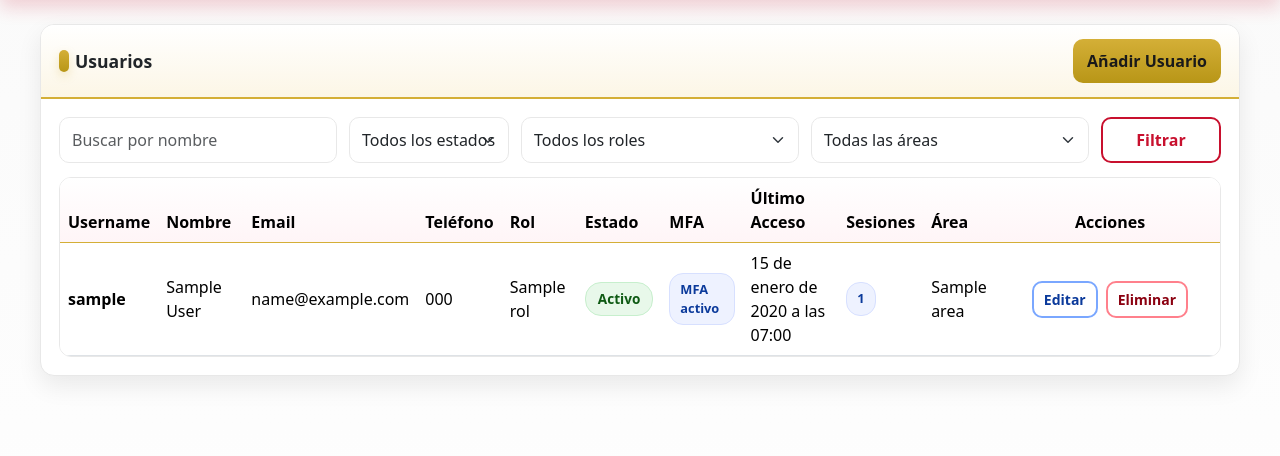
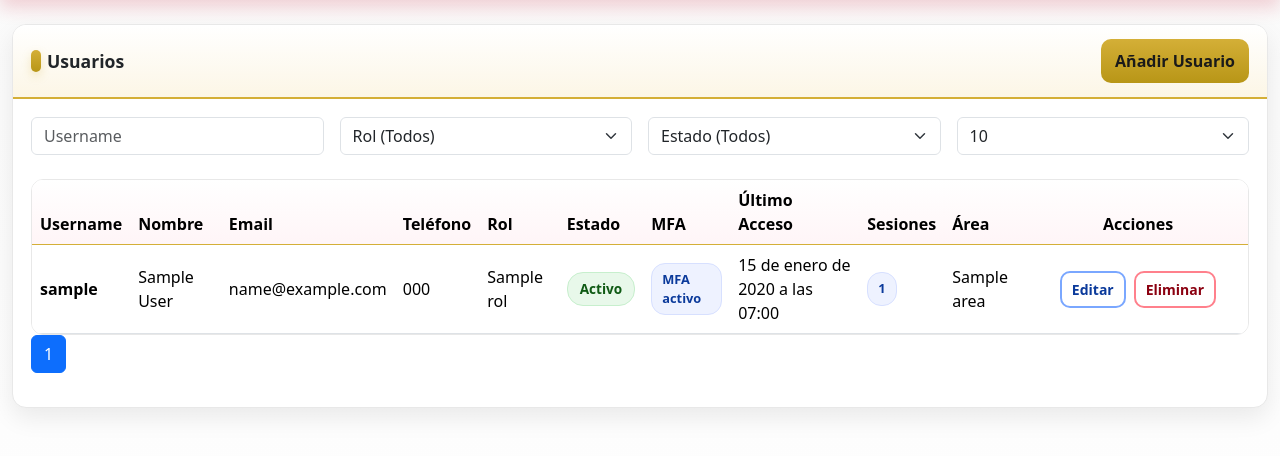
Before and after one commit to Fabithelast25/DulceriaLilis_BSM_FRR_Backend, a Django app: page /usuarioLista/ in a window 1280 px wide. Shown: the part 56-512 px from the top of the page. Run offline with Django 5.2, Linux system fonts and the light colour scheme; a user stored in the database is signed in; tables that the repository leaves empty hold one stand-in row (values such as "Sample post"); some libraries are stand-ins or nearby versions.

Commit message:
Paginador y filtrador Usuario Inventario

```diff
--- a/Panel_Usuarios/views.py
+++ b/Panel_Usuarios/views.py
@@ -4,6 +4,8 @@ from Panel_Usuarios.forms import UsuarioForm, RolForm, AreaForm
 from Panel_Usuarios.models import Usuario, Area, Rol
 from Panel_Usuarios.choices import estados
 from django.contrib.auth.decorators import login_required
+from django.core.paginator import Paginator
+from django.http import JsonResponse
 
 #Importaciones para que cuando se cree un usuario se envie un email y contraseña automatica
 from django.core.mail import send_mail
@@ -47,34 +49,54 @@ def usuarioAdd(request):
 
 @login_required(login_url='login')
 def usuarioLista(request):
-    nombres = request.GET.get('first_name', '')
-    estado = request.GET.get('estado', '')
-    rol = request.GET.get('rol', '')
-    area = request.GET.get('area', '')
+    def clean_param(param):
+        if param is None:
+            return ""
+        return param.strip()
+
+    username = clean_param(request.GET.get("username", ""))
+    rol = clean_param(request.GET.get("rol", ""))
+    estado = clean_param(request.GET.get("estado", ""))
+    per_page = clean_param(request.GET.get("per_page", "10"))
 
     usuarios = Usuario.objects.all()
 
-    if nombres:
-        usuarios = usuarios.filter(nombres__icontains=nombres)
-    if estado and estado != "None":
+    # Filtrar Username
+    if username:
+        usuarios = usuarios.filter(username__icontains=username)
+
+    # Filtrar Rol
+    if rol:
+        usuarios = usuarios.filter(rol_id=rol)
+
+    # Filtrar Estado
+    if estado:
         usuarios = usuarios.filter(estado=estado)
-    if rol and rol != "None":
-        usuarios = usuarios.filter(rol__id=rol)
-    if area and area != "None":
-        usuarios = usuarios.filter(area__id=area)
 
+    # Paginación
+    if per_page == "all":
+        usuarios_page = usuarios
+    else:
+        try:
+            per_page_int = int(per_page)
+        except ValueError:
+            per_page_int = 10
+        paginator = Paginator(usuarios, per_page_int)
+        page = request.GET.get("page")
+        usuarios_page = paginator.get_page(page)
+
+    # Obtener roles para el select
     roles = Rol.objects.all()
-    areas = Area.objects.all()
 
-    return render(request, 'Usuarios/usuarios.html', {
-        'usuario': usuarios,
-        'roles': roles,
-        'areas': areas,
-        'estados': estados,
-        'first_name': nombres,
-        'estado': estado,
-        'rol': rol,
-        'area': area,
+    # Obtener estados para el select (reutilizando tu variable de choices)
+    return render(request, "Usuarios/usuarios.html", {
+        "usuarios": usuarios_page,
+        "roles": roles,
+        "estados": estados,
+        "username_actual": username,
+        "rol_actual": rol,
+        "estado_actual": estado,
+        "per_page_actual": per_page,
     })
 
 def usuarioDelete(request, id):
--- a/templates/Usuarios/usuarios.html
+++ b/templates/Usuarios/usuarios.html
@@ -29,7 +29,7 @@
     /* Card principal */
     .page-wrap{ padding:24px 12px; }
     .card{
-      max-width: 1200px; margin:0 auto; background:var(--bg); border-radius:var(--radius);
+      max-width: 1400px; margin:0 auto; background:var(--bg); border-radius:var(--radius);
       border:1px solid var(--border); box-shadow:var(--shadow); overflow:hidden;
     }
     .card-header{
@@ -108,35 +108,55 @@
       </div>
 
       <div class="body">
+      <form method="get" id="filterForm" class="row g-3 mb-4">
 
-        <!-- 🔹 FORMULARIO DE FILTROS -->
-        <form method="get" class="toolbar" id="form_filtros">
-          <input type="text" name="nombres" id="f_nombres" class="form-control" placeholder="Buscar por nombre" value="{{ nombres|default_if_none:'' }}"/>
+        <!-- Filtro Username (en tiempo real) -->
+        <div class="col-md-3">
+          <input
+            type="text"
+            name="username"
+            class="form-control"
+            placeholder="Username"
+            value="{{ username_actual }}"
+            oninput="delayedSubmit()"
+          >
+        </div>
 
-          <select name="estado" class="form-select" id="f_estado">
-            <option value="None" {% if estado == "None" or not estado %}selected{% endif %}>Todos los estados</option>
-            {% for id, est in estados %}
-              <option value="{{ id }}" {% if id|stringformat:"s" == estado %}selected{% endif %}>{{ est }}</option>
+        <!-- Filtro Rol -->
+        <div class="col-md-3">
+          <select name="rol" class="form-select" onchange="this.form.submit()">
+            <option value="">Rol (Todos)</option>
+            {% for r in roles %}
+              <option value="{{ r.id }}" {% if r.id|stringformat:"s" == rol_actual %}selected{% endif %}>
+                {{ r.nombre }}
+              </option>
             {% endfor %}
           </select>
+        </div>
 
-          <select name="rol" class="form-select" id="f_rol">
-            <option value="">Todos los roles</option>
-            {% for r in roles %}
-              <option value="{{ r.id }}" {% if r.id|stringformat:"s" == rol %}selected{% endif %}>{{ r.nombre }}</option>
+        <!-- Filtro Estado -->
+        <div class="col-md-3">
+          <select name="estado" class="form-select" onchange="this.form.submit()">
+            <option value="">Estado (Todos)</option>
+            {% for e_val, e_txt in estados %}
+              <option value="{{ e_val }}" {% if e_val == estado_actual %}selected{% endif %}>
+                {{ e_txt }}
+              </option>
             {% endfor %}
           </select>
+        </div>
 
-          <select name="area" class="form-select" id="f_area">
-            <option value="">Todas las áreas</option>
-            {% for a in areas %}
-              <option value="{{ a.id }}" {% if a.id|stringformat:"s" == area %}selected{% endif %}>{{ a.nombre }}</option>
-            {% endfor %}
+        <!-- Cantidad por página -->
+        <div class="col-md-3">
+          <select name="per_page" class="form-select" onchange="this.form.submit()">
+            <option value="10" {% if per_page_actual == "10" %}selected{% endif %}>10</option>
+            <option value="20" {% if per_page_actual == "20" %}selected{% endif %}>20</option>
+            <option value="30" {% if per_page_actual == "30" %}selected{% endif %}>30</option>
+            <option value="all" {% if per_page_actual == "all" %}selected{% endif %}>Todos</option>
           </select>
+        </div>
 
-          <button type="submit" class="btn btn-outline">Filtrar</button>
-        </form>
-
+      </form>
         <!-- Tabla -->
         <div class="table-wrap">
           <table class="table mb-0">
@@ -156,7 +176,7 @@
               </tr>
             </thead>
             <tbody>
-              {% for u in usuario %}
+              {% for u in usuarios %}
               <tr>
                 <td class="fw-semibold">{{ u.username }}</td>
                 <td>{{ u.first_name }} {{ u.last_name }}</td>
@@ -209,7 +229,40 @@
             </tbody>
           </table>
         </div>
+        {% with u_username=username_actual|urlencode u_rol=rol_actual|urlencode u_estado=estado_actual|urlencode u_per_page=per_page_actual|urlencode %}
+        <nav aria-label="Paginación">
+          <ul class="pagination">
 
+            {% if usuarios.has_previous %}
+              <li class="page-item">
+                <a class="page-link"
+                  href="?page={{ usuarios.previous_page_number }}&username={{ u_username }}&rol={{ u_rol }}&estado={{ u_estado }}&per_page={{ u_per_page }}">
+                    Anterior
+                </a>
+              </li>
+            {% endif %}
+
+            {% for num in usuarios.paginator.page_range %}
+              <li class="page-item {% if usuarios.number == num %}active{% endif %}">
+                <a class="page-link"
+                  href="?page={{ num }}&username={{ u_username }}&rol={{ u_rol }}&estado={{ u_estado }}&per_page={{ u_per_page }}">
+                    {{ num }}
+                </a>
+              </li>
+            {% endfor %}
+
+            {% if usuarios.has_next %}
+              <li class="page-item">
+                <a class="page-link"
+                href="?page={{ usuarios.next_page_number }}&username={{ u_username }}&rol={{ u_rol }}&estado={{ u_estado }}&per_page={{ u_per_page }}">
+                  Siguiente
+              </a>
+              </li>
+            {% endif %}
+
+          </ul>
+        </nav>
+        {% endwith %}
       </div>
     </div>
   </div>
@@ -239,16 +292,62 @@
         }
       });
     }
+  </script>
+  <script>
+  const inputs = document.querySelectorAll("#filters input, #filters select");
 
-    // Pequeña validación del filtro de nombre: recorta espacios y evita enviar si no cambia nada
-    (function(){
-      const form = document.getElementById('form_filtros');
-      const fNombres = document.getElementById('f_nombres');
-      form.addEventListener('submit', (e)=>{
-        if (fNombres){ fNombres.value = (fNombres.value || '').replace(/\s+/g,' ').trim(); }
+  inputs.forEach(el => {
+      el.addEventListener("input", filtrar);
+      el.addEventListener("change", filtrar);
+  });
+
+  function filtrar() {
+      const params = new URLSearchParams(new FormData(document.getElementById("filters")));
+
+      fetch("{{ request.path }}?" + params, {
+          headers: { "X-Requested-With": "XMLHttpRequest" }
+      })
+      .then(res => res.json())
+      .then(data => {
+          const tbody = document.querySelector("table tbody");
+          tbody.innerHTML = "";
+
+          data.usuarios.forEach(u => {
+              tbody.innerHTML += `
+              <tr>
+                <td>${u.username}</td>
+                <td>${u.nombre}</td>
+                <td>${u.email}</td>
+                <td>${u.telefono}</td>
+                <td>${u.rol}</td>
+                <td>${u.estado}</td>
+                <td>${u.mfa ? "MFA activo" : "MFA inactivo"}</td>
+                <td>${u.last_login}</td>
+                <td>${u.sesiones}</td>
+                <td>${u.area}</td>
+                <td class="text-center">
+                  <a href="/usuarios/update/${u.id}" class="btn btn-sm btn-edit">Editar</a>
+                  <button class="btn btn-sm btn-delete"
+                          onclick="confirmarEliminacion(this)"
+                          data-url="/usuarios/delete/${u.id}">
+                    Eliminar
+                  </button>
+                </td>
+              </tr>`;
+          });
       });
-    })();
+  }
   </script>
+  <script>
+  // Delay para evitar que el input dispare miles de requests
+  let typingTimer;
+  function delayedSubmit() {
+    clearTimeout(typingTimer);
+    typingTimer = setTimeout(() => {
+      document.getElementById("filterForm").submit();
+    }, 500); // medio segundo
+  }
+</script>
 
 </body>
 </html>
```
Also changed, not shown: Inventario/views.py (+49 -4 lines), templates/Inventario/inventarioLista.html (+115 -92 lines).
